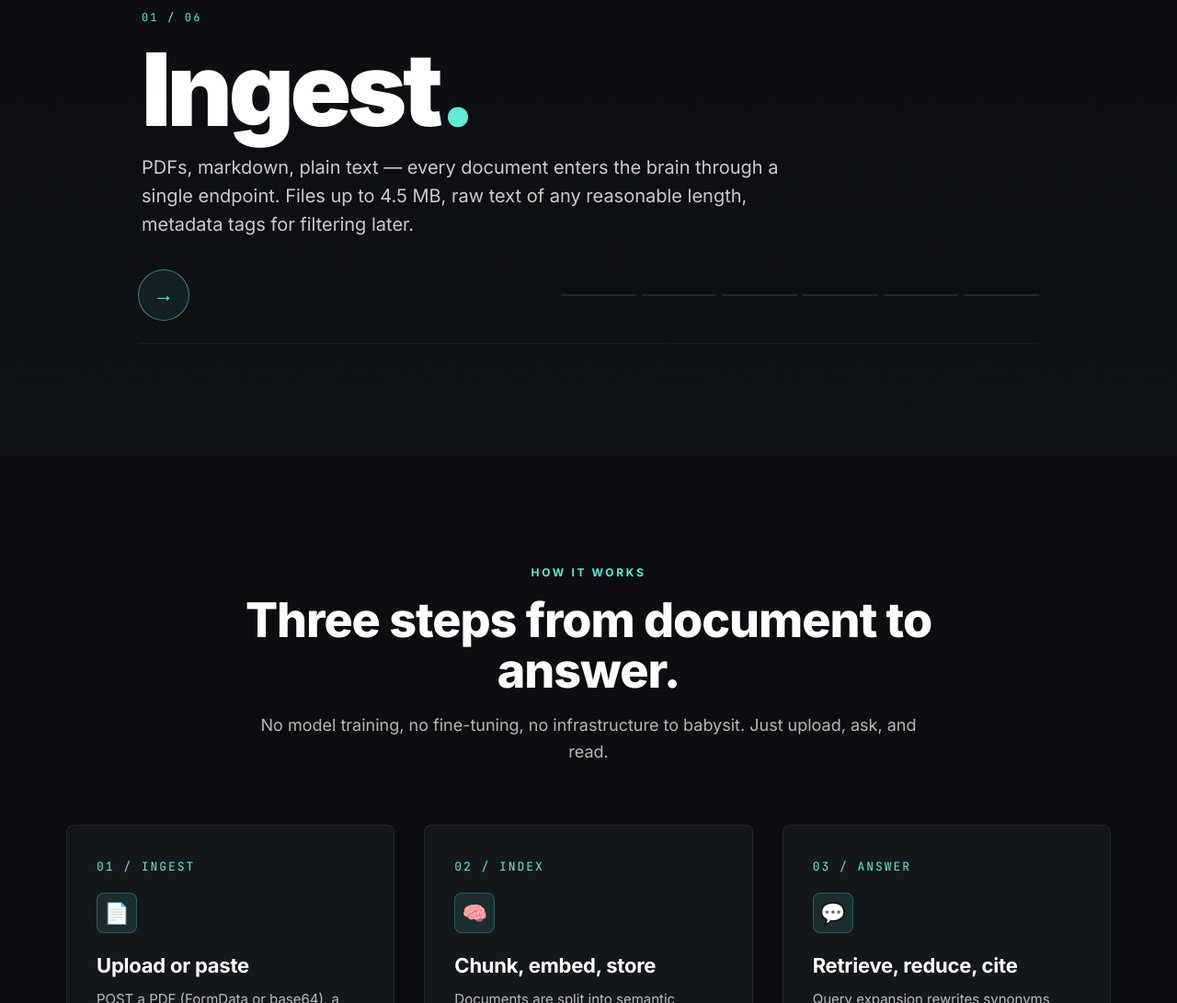
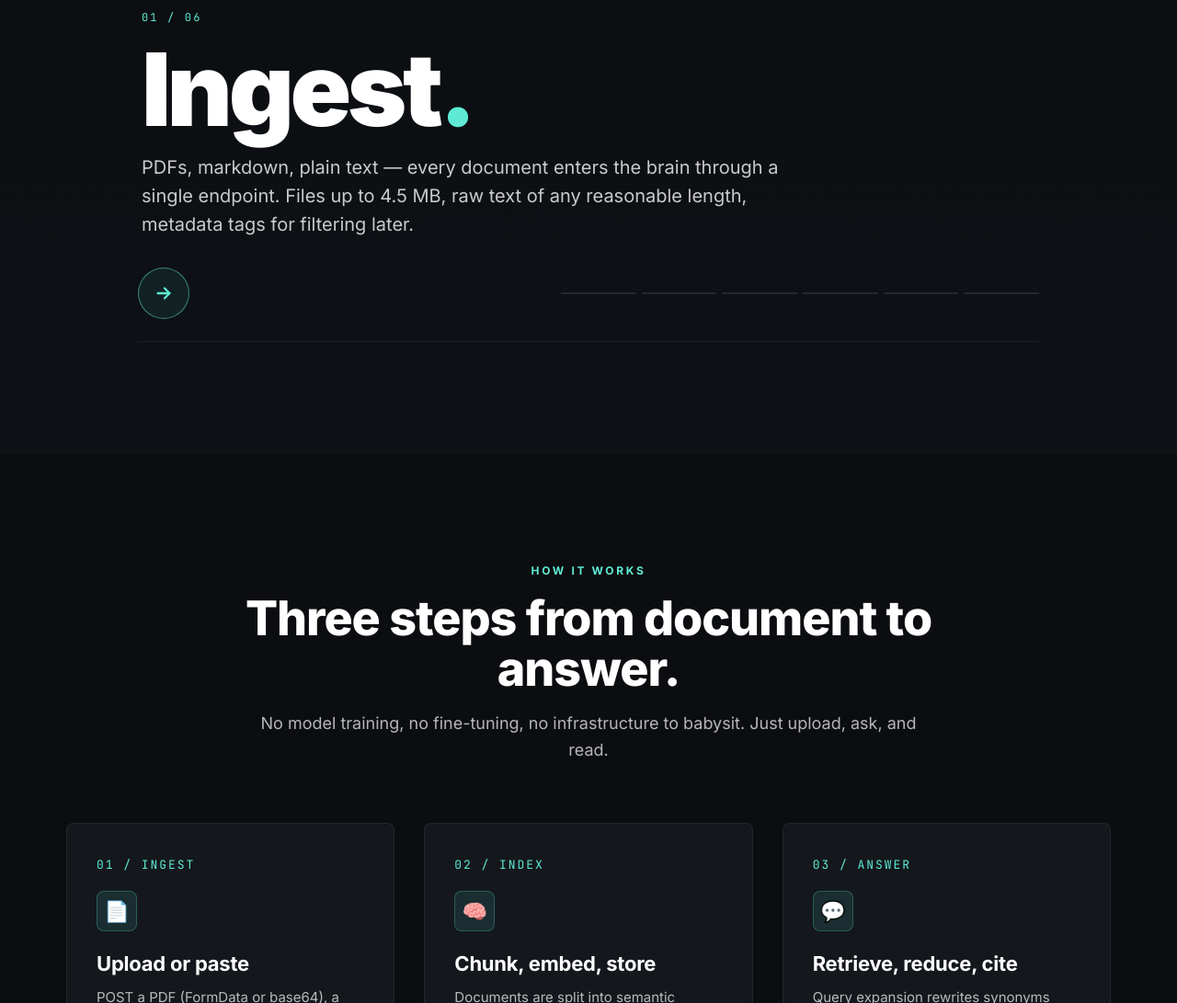
Before and after one commit to zazikant/personal-website, a website: page index.html in a window 1280 px wide. Shown: the part 2043-3134 px from the top of the page at 92% size. Drawn offline with nearby package versions, Linux system fonts and the light colour scheme.

Commit message:
Fix distorted carousel arrow — replace Unicode char with SVG icon
The Unicode arrow character (→) rendered inconsistently across fonts
and looked distorted. Replace it with a clean inline SVG arrow
(straight line + chevron polyline) with stroke-width 2.5, rounded
caps and joins. Also add explicit SVG centering rules (display:block,
flex-shrink:0) and remove the now-unneeded font-size:22px on the
button.

```diff
--- a/index.html
+++ b/index.html
@@ -383,9 +383,14 @@
     color: #5eead4;
     cursor: pointer;
     margin-top: 24px;
-    font-size: 22px;
+    padding: 0;
+    line-height: 1;
     user-select: none;
     transition: background 0.2s ease, transform 0.2s ease;
+  }
+  #concept-next svg {
+    display: block;
+    flex-shrink: 0;
   }
   #concept-next:hover {
     background: rgba(94,234,212,0.2);
@@ -1703,7 +1708,12 @@
     <div id="concept-gallery">
       <div id="concept-stage"></div>
       <div style="display:flex; align-items:center; justify-content:space-between; gap:24px;">
-        <button id="concept-next" role="button" tabindex="0" aria-label="Next concept">→</button>
+        <button id="concept-next" role="button" tabindex="0" aria-label="Next concept">
+          <svg width="22" height="22" viewBox="0 0 24 24" fill="none" stroke="currentColor" stroke-width="2.5" stroke-linecap="round" stroke-linejoin="round">
+            <line x1="5" y1="12" x2="19" y2="12"></line>
+            <polyline points="13 6 19 12 13 18"></polyline>
+          </svg>
+        </button>
         <div id="concept-progress" style="flex:1; max-width:520px;"></div>
       </div>
     </div>
```
